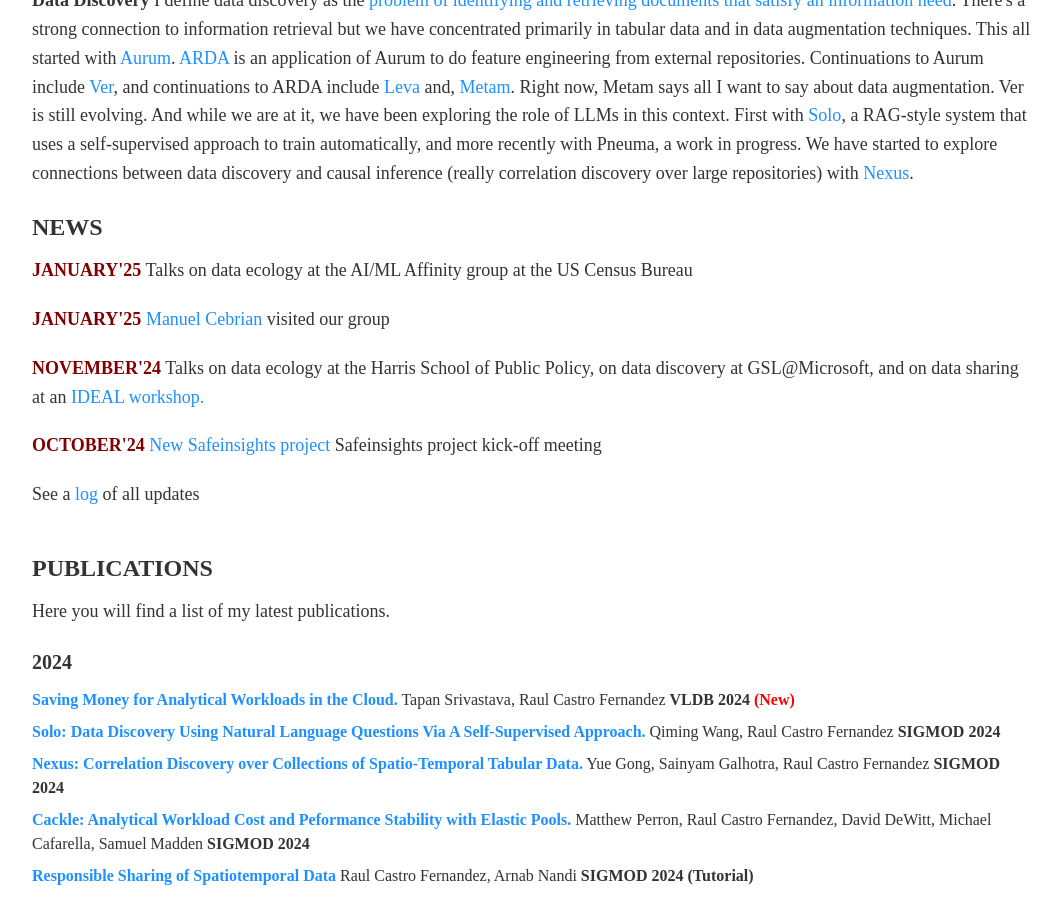
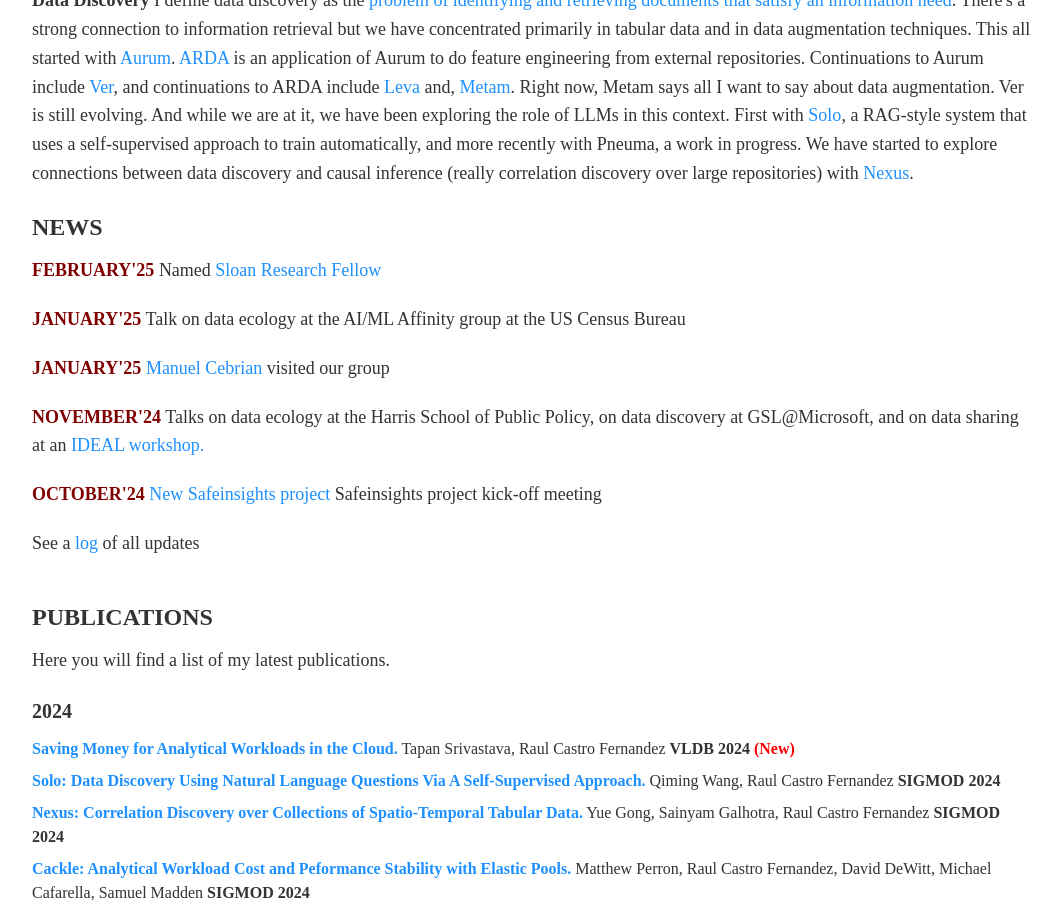
Before and after one commit to raulcf/raulcf.github.io, a Jekyll site: the page index.html, which Jekyll copies as it is, in a window 1280 px wide and 900 px high, scrolled down 670 px. Shown: the whole window, without its empty margins (108-1168 px from the left). Built offline with Jekyll 4.4.1, drawn with Linux system fonts in a browser that asks for light colours; some web fonts are replaced.

Commit message:
sloan update

```diff
--- a/bio.txt
+++ b/bio.txt
@@ -6,7 +6,8 @@
 but also economic, social, and others---to control dataflows so we extract the
 value of data while avoiding its potential harm. In addition, I am interested in
 designing and implementing systems for data discovery and processing. I received
-a SIGMOD'23 Test-of-Time Award and an NSF CAREER in 2024.  After doing my PhD at
+a SIGMOD'23 Test-of-Time Award, an NSF CAREER in 2024, and I was named a Sloan
+Research Fellow in 2025. After doing my PhD at
 Imperial College London (in distributed data processing) I did a postdoc at MIT
 (in data discovery).  I thank everyone who makes our research possible,
 including DSI@UChicago, the Department of Economics at UChicago, NSF, and
--- a/index.html
+++ b/index.html
@@ -118,8 +118,12 @@
     <div class="container">
         <section id="news">
             <h2>NEWS</h2>
+            <p><span style="color: #800000;"><strong>FEBRUARY'25</strong></span>
+            Named <a href="https://sloan.org/fellowships/2025-fellows">Sloan
+Research Fellow</a></p>
+
             <p><span style="color: #800000;"><strong>JANUARY'25</strong></span>
-            Talks on data ecology at the AI/ML Affinity group at the US Census
+            Talk on data ecology at the AI/ML Affinity group at the US Census
 Bureau</p>
 
             <p><span style="color: #800000;"><strong>JANUARY'25</strong></span>
```
Also changed, not shown: log.md (+2 -0 lines).
